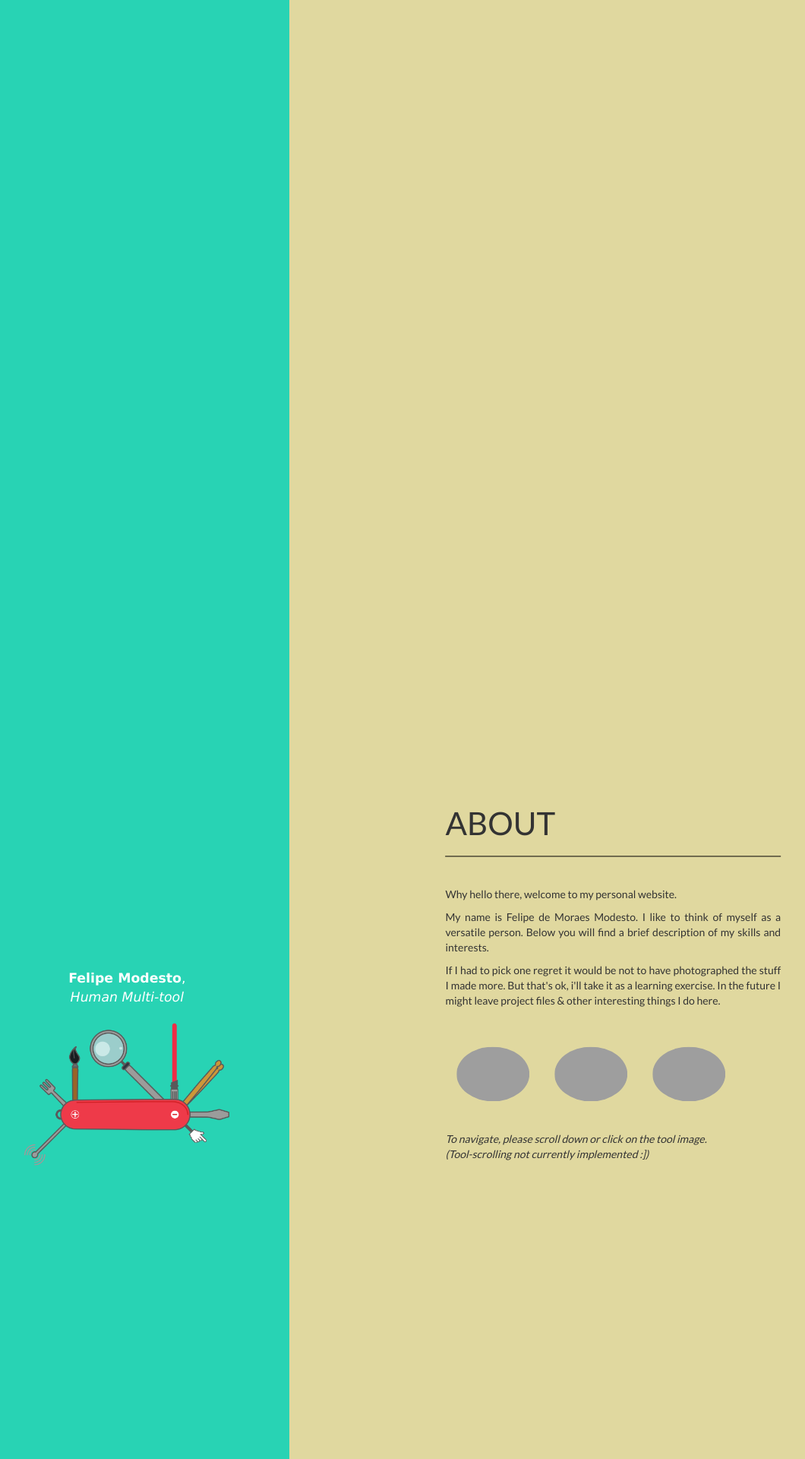
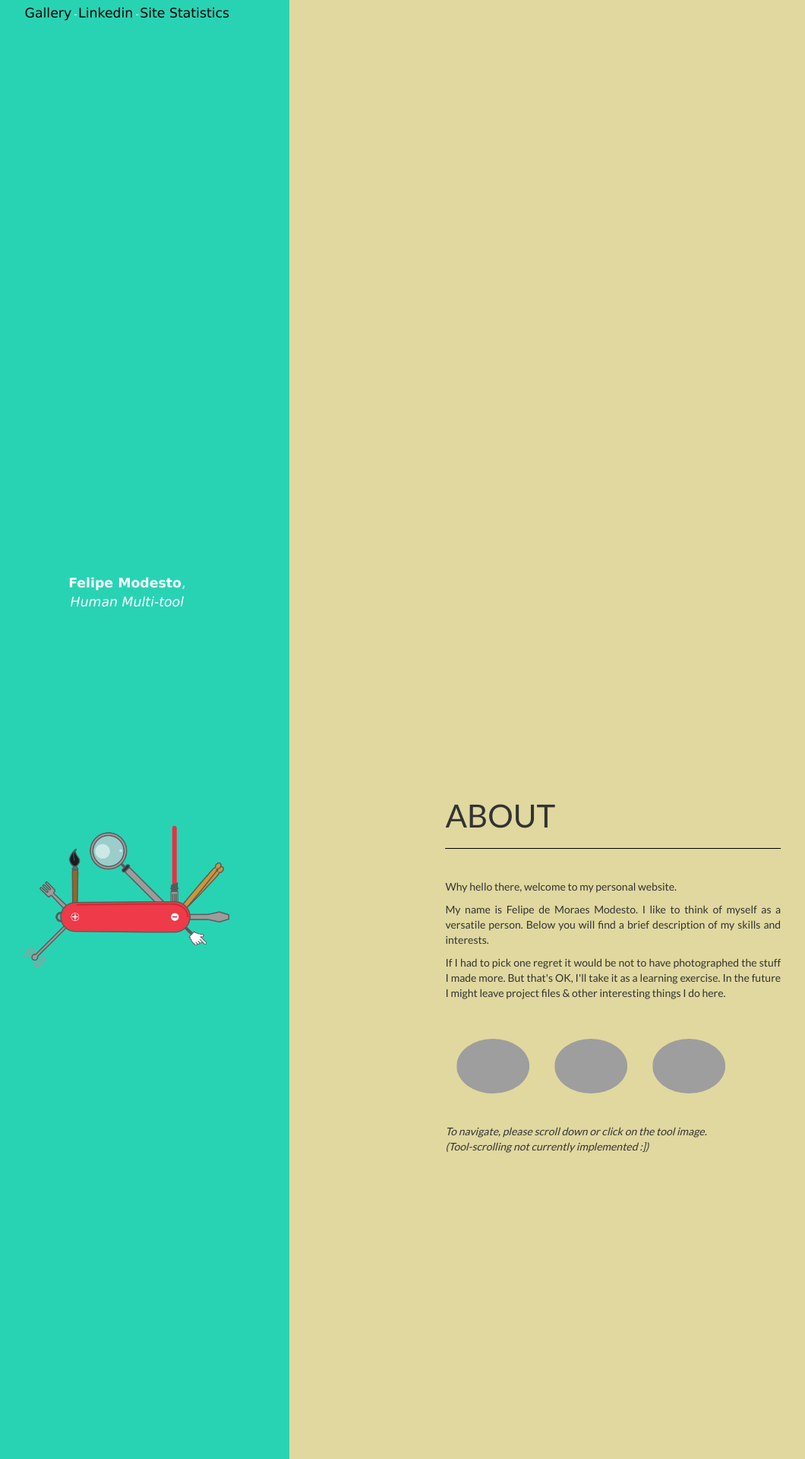
Before and after one commit to felipemodesto/modesto.io, a Python web app: template app/templates/index.html in a window 1280 px wide. Shown: the top 1920 px of the page at 76% size, without its empty margins (46-1106 px from the left). Run offline with Jinja, Linux system fonts and the light colour scheme; the template is opened without the code that fills it, so the values that code supplies are empty; grey boxes are pictures that could not be loaded.

Commit message:
Updated Design and Page Content for Gallery

```diff
--- a/app/site.py
+++ b/app/site.py
@@ -281,6 +281,12 @@
 	#updateClientList()
 	return (getLocation("46.174.191.28"))
 
+########################################
+@app.route('/gallery', methods=['GET'])
+def gallery():
+	addVisit(request)
+	return render_template('gallery.html',error=None)
+
 ######################################################
 ########################## Legacy Personal Stuff Below
 ######################################################
--- a/app/templates/base.html
+++ b/app/templates/base.html
@@ -39,11 +39,6 @@
       body {
         margin:0px;
         padding: 0px;
-        background-color: #1abc9c;
-        /*
-        background: url(footer_lodyas.png) repeat 0 0;
-        */
-
         padding-right: 0px;
         padding-left: 0px;
         font-family: 'Lato';
@@ -87,7 +82,7 @@
       .vertical-center {
        position: absolute;
        left: 50%;
-       top: 50%;
+       top: 40%;
        transform: translate(-50%, 25%);
       }
 
@@ -98,6 +93,7 @@
        transform: translate(-50%, -50%);
        min-width: 400px;
        max-width: 900px;
+       min-height: 500px;
       }
 
       .row-properties {
@@ -177,6 +173,11 @@
         background-color: #e0d89f;
       }
 
+      .skill_one_alt {
+        height:100vh;
+        background-color: #cccc99;
+      }
+
       .skill_two {
         height:100vh;
         background-color: #dabdab;
@@ -188,7 +189,6 @@
       }
 
       .title-text {
-        row;
         align-self: center;
         padding-top: 5px;
         padding-right: 5px;
@@ -202,7 +202,7 @@
         font-size: 13pt;
         position: absolute;
         left: 50%;
-        top: 50%;
+        top: 30%;
         transform: translate(-50%, -50%);
         min-width: 400px;
       }
@@ -221,7 +221,71 @@
         transform: translate(-50%, 0%);
         left: 50%;
         top: 80%;
+        min-width: 250px;
       }
+
+      .title-text-top {
+        padding-top: 5px;
+        padding-right: 5px;
+        padding-bottom: 5px;
+        padding-left: 5px;
+        color: #ffffff;
+        font-style: oblique;
+        font-size: 9pt;
+        text-align: center;
+        vertical-align: middle;
+        position: absolute;
+        transform: translate(-50%, 0%);
+        left: 50%;
+        top: 0%;
+        min-width: 350px;
+      }
+
+      .title-text-bottom-tight {
+        padding-top: 5px;
+        padding-right: 5px;
+        padding-bottom: 5px;
+        padding-left: 5px;
+        color: #ffffff;
+        font-style: oblique;
+        font-size: 9pt;
+        text-align: center;
+        vertical-align: middle;
+        position: absolute;
+        transform: translate(-50%, 0%);
+        left: 50%;
+        top: 90%;
+        min-width: 400px;
+      }
+
+      .text-bottom{
+        align-self: center;
+        padding-top: 5px;
+        padding-right: 5px;
+        padding-bottom: 5px;
+        padding-left: 5px;
+        color: #ffffff;
+        text-align: center;
+        font-style: normal;
+        font-family: verdana;
+        font-size: 13pt;
+        min-width: 400px;
+      }
+
+      a {
+        color: #030303 !important;
+      }
+
+      .text-link {
+        align-self: center;
+        color: #030303;
+        text-align: center;
+        font-style: normal;
+        font-family: verdana;
+        font-size: 13pt;
+        min-width: 400px;
+      }
+
     }
     </style>
   </head>
--- a/app/templates/index.html
+++ b/app/templates/index.html
@@ -1,12 +1,30 @@
 {% extends "base.html" %}
 {% set active_page = "index" %}
+{% block header %}
+
+<style>
+  body {
+    background-color: #babaca;
+  }
+</style>
+
+{% endblock %}
+
 {% block content %}
 <div class="container-fluid">
   <div class="row">
     <div class="hidden-xs hidden-sm col-md-4 leftcol " style="min-height: 500px;">
       <div class="title-text"><b>Felipe Modesto</b>,<br><i>Human Multi-tool</i></div>
       <img src="/switch.png" class="vertical-center" alt="Switch Swiss-army Core" style="width:300px">
-      <div class="title-text-bottom">Note: this website is a work in progress, I tinker with it on my spare time, so there might be a bug or two lurking around.</div>
+      <div class="title-text-bottom">This website is a work in progress, I tinker with it on my spare time, so there might be a bug or two lurking around.</div>
+      <br>
+      <div class="text-center title-text-top" style="text-align: center;">
+        <a class="text-link" href="/gallery">Gallery</a>
+         -
+        <a class="text-link" href="https://www.linkedin.com/in/femodesto/">Linkedin</a>
+         -
+        <a class="text-link" href="/stats">Site Statistics</a>
+      </div>
     </div>
     <div class="col-md-8 col-xs-12">
       <div id="rightcol">
@@ -16,7 +34,14 @@
               <div class="vertical-center-skill">
                 <div class="title-text"><b>Felipe Modesto</b>,<br><i>Human Multi-tool</i></div>
                 <img src="/switch.png" class="vertical-center" alt="Switch Swiss-army Core" style="width:300px">
-                <div class="title-text-bottom"><br>T-I-G-H-T</div>
+                <div class="title-text-bottom-tight"><br>This site is scroll-lock friendly;<br>It's also a work in progress, please mind the mess.</div>
+                <div class="text-center text-bottom">
+                  <a class="text-link" href="/gallery">Gallery</a>
+                   -
+                  <a class="text-link" href="https://www.linkedin.com/in/femodesto/">Linkedin</a>
+                   -
+                  <a class="text-link" href="/stats">Site Statistics</a>
+                </div>
               </div>
             </div>
           </div>
@@ -33,7 +58,7 @@
                 Below you will find a brief description of my skills and interests.</p>
                 <p>
                 If I had to pick one regret it would be not to have photographed the stuff I made more.
-                But that's ok, i'll take it as a learning exercise.
+                But that's OK, I'll take it as a learning exercise.
                 In the future I might leave project files & other interesting things I do here.</p>
                 <br>
                 <br>
@@ -56,7 +81,7 @@
                 <h1>Programmer</h1>
                 <hr style="border-color: #000000">
                 <br>
-                <p style="text-align: : center">C++, C#, Java, Lua, Python, Matlab... Hell, I probably still remember Pascal. I've been writing code for over 10 years now for a varied number of applications, from business solutions, art projects, video games, educational software, research and even a couple of personal home automation projects. I'm not saying that I'm an incredible programmer, but i'm pretty good, flexible, quick-learner. (Also kinda cocky, sorry). I wrote this very site on my own using a mix of python, bootstrap, html/css and a few components (see source code for references).</p>
+                <p style="text-align: : center">C++, C#, Lua, Python, Java, Matlab... Hell, I probably still remember Pascal. I've been writing code for over 10 years now for a varied number of applications, from business solutions, art projects, video games, educational software, research and even a couple of personal home automation projects. I'm not saying that I'm an incredible programmer, but I'm pretty good, flexible, quick-learner. (Also kinda cocky, sorry). I wrote this very site on my own using a mix of python, bootstrap, html/css and a few components (see source code for references).</p>
                 <p style="text-align: : center"> If you're curious who's been lurking around these pages, you can check some stats <a href="stats">here</a>.</p>
               </div>
             </div>
@@ -72,7 +97,7 @@
                 <p style="color: #ffffff">
                 My artistic vein started sprouting in grade 6, when I joined a club in school.
                 I first started using <i>Adobe Photoshop</i> back in version 7.0 around 2002, introduced by a friend's older brother. While I'm not great at hand-drawn illustrations, I'm damn good at using the Adobe tool-set and am glad to say I pay for their subscription. Even before they bought Macromedia, (for which I actually did some training, God bless Macromedia Studio MX), I had already become a fan of Adobe.
-                From Photoshop, Illustrator, Indesign to <s>Soundbooth</s> Audition, Premiere and After Effects, I've at least fiddled with all the tools they make available. I do own a Wacom bamboo but, again, am not great with a pen. I do know the tools and what to demand of my artists.
+                From Photoshop, Illustrator, InDesign to <s>Soundbooth</s> Audition, Premiere and After Effects, I've at least fiddled with all the tools they make available. I do own a Wacom bamboo but, again, am not great with a pen. I do know the tools and what to demand of my artists.
                 </p>
                 <p style="color: #ffffff">
                 Part of my creativity comes from a natural predilection.
@@ -94,7 +119,7 @@
                 Since 2011 I have been actively working as an entrepreneur.
                 Fira Soft was my first business venture and despite ups and downs it's been growing for the past 5 years.
                 Our staff totals 12 people and I'm the creative director for the company.
-                My responsabilities at Fira Soft include deciding on the creative process of our projects, coordinating the design team, validating work and project scope.
+                My responsibilities at Fira Soft include deciding on the creative process of our projects, coordinating the design team, validating work and project scope.
                 The clients we've worked with range from Government Entities (CNMP, FIESC) to banks (Banco do Brasil) as well as private companies (Brasil Kirin, Maurício de Sousa).
                 In early 2018 we won a <a href="https://www.ancine.gov.br/pt-br/sala-imprensa/noticias/ancine-anuncia-vencedores-do-edital-de-jogos-eletr-nicos">grant</a> from the Brazilian national arts agency to complete our game: Kriophobia.
 
@@ -135,10 +160,10 @@
                 <p>One of the projects I worked on was a virtual painting application where the user would do digital "finger painting".
                 The project was part of a University program I participated while working with professor Venturelli.
                 We built it before VR was the hot new thing (2008), it was very unique at the time.
-                The system implemented using an Infra-red bracelet and a gyscope attached to an absuction sensor glove tracked by a 3D camera system made up of 3x Microsoft Lifecam VX-3000s with the IR filter replaced by photo negatives and placed at the edges of the XYZ axis.
+                The system implemented using an Infra-red bracelet and a gyroscope attached to an abduction sensor glove tracked by a 3D camera system made up of 3x Microsoft Lifecam VX-3000s with the IR filter replaced by photo negatives and placed at the edges of the XYZ axis.
                 </p>
                 <p>I've also done a lot of 3D printing, free-hand sculpting.
-                I built a 4-player USB adapter for SNES controlers built into a SNES (2 ports were positioned in the game cartridge slot).
+                I built a 4-player USB adapter for SNES controllers built into a SNES (2 ports were positioned in the game cartridge slot).
                 If you ever saw the adapter at UnB's Computer Science CA room, that was my work.
                 I've currently got a few designs available on <a href="https://www.thingiverse.com/felipe_modesto">Thingiverse</a>.
                 </p>
@@ -157,9 +182,9 @@
                 "The drums... The drums [x11]" - <i>The Ting Tings, 2008</i>
                 </p>
                 <p style="color: #ffffff">
-                I "play" drums at an intermediate level, good enough to do pro-drums on expert on rock band, not enough to play in a band. Maybe in a shitty highs-chool rock band.
+                I "play" drums at an intermediate level, good enough to do pro-drums on expert on rock band, not enough to play in a band. Maybe in one of those bad high-school rock band.
                 I'm not musically gifted so I didn't pursue the career but I have full understanding of musical composition, rhythm and have helped guide the tone for some of the work the incredible in-house composer we have at Fira Soft has worked on.
-                <a href="https://soundcloud.com/hellmz">Herman Ferreira</a>, who is also my business partner, has taught me a lot and was one of the reasons I took a course on computer audio composition during my undergraduate studies.
+                <a href="https://soundcloud.com/hellmz" style="color: #ffffff !important;">Herman Ferreira</a>, who is also my business partner, has taught me a lot and was one of the reasons I took a course on computer audio composition during my undergraduate studies.
                 </p>
               </div>
             </div>
@@ -180,9 +205,9 @@
                 <p>
                 I'm not the master of many subjects but I know a lot about a lot of things.
                 While it has been proven that photographic (eidetic) memory isn't really a thing I do feel I have great memory recall, coupled with quick thinking.
-                I am not a "know-it-all", but i'm a pretty good generalist with many specialist skills and lots of trivia knowledge.
+                I am not a "know-it-all", but I'm a pretty good generalist with many specialist skills and lots of trivia knowledge.
                 For example, did you know that out of the last 6 US presidents, 4 of them were left-handed?
-                <i>Reagan was ambidextreous but that was because of irrational backwards-thinking parenting forcing him to main his right-hand.</i>
+                <i>Reagan was ambidextrous but that was because of irrational backwards-thinking parenting forcing him to main his right-hand.</i>
                 </p>
                 <br>
                 <img src="/nerd.png" class="center-block" alt="Homer Simpson Nerd" style="width:200px">
```
Also changed, not shown: app/templates/gallery.html (added, +149 -0 lines), app/templates/stats.html (+23 -16 lines), app/static/logo_moveit.png (added), app/static/mswim_covers.png (added), app/static/mswim_logo.png (added), app/static/mswim_old_logo.jpg (added), app/static/presentation_template.PNG (added), app/static/snes_deconstructed_v2_transparent.png (added), 6 other files.
